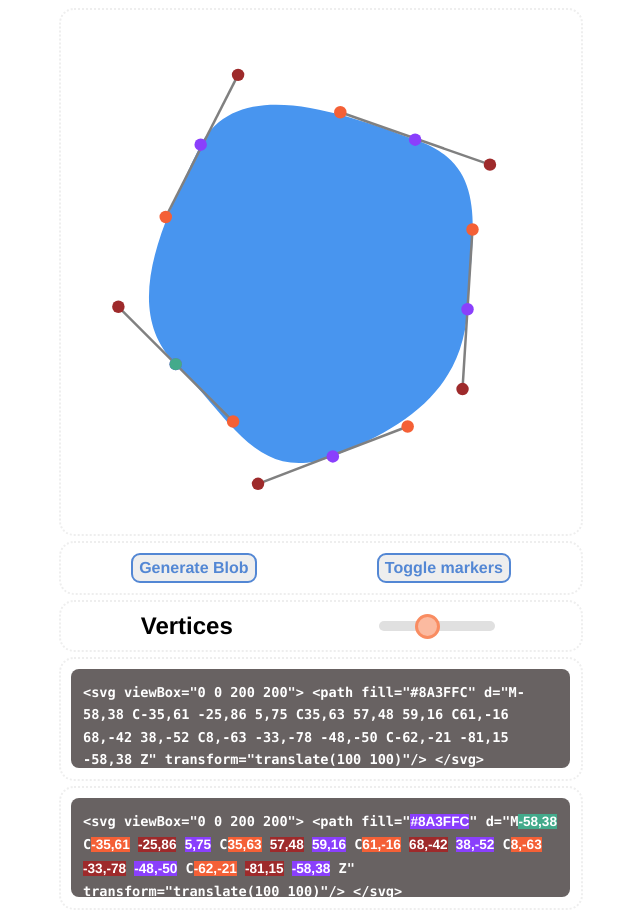
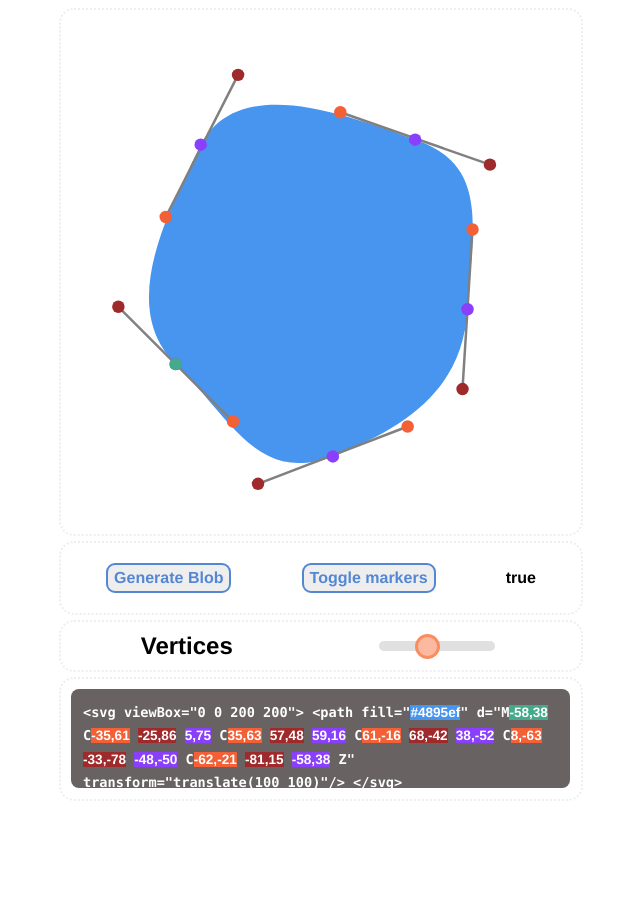
Before and after one commit to mint-made/blob-generator, a plain HTML site: page index.html in a window 1280 px wide. Both pictures are taken after a click on the button "Toggle markers". Shown: the whole page, without its empty margins (319-959 px from the left). After the commit the page ends 809 px from the top, so only its background shows below. Drawn offline with nearby package versions, Linux system fonts and the light colour scheme.

Commit message:
state management for the markers implimented

```diff
--- a/index.html
+++ b/index.html
@@ -26,6 +26,7 @@
         <button id="markers-btn" class="btn btn-x" value="false">
           Toggle markers
         </button>
+        <p id="state"></p>
       </div>
     </div>
     <div class="container flex-space-around dotted-border">
@@ -46,7 +47,7 @@
     </div>
     <div
       id="code-snippet-colored-container"
-      class="container dotted-border height-100"
+      class="container dotted-border height-100 display-none"
     >
       <div id="code-snippet-colored"></div>
     </div>
--- a/src/css/styles.css
+++ b/src/css/styles.css
@@ -1,5 +1,8 @@
 * {
   font-family: Helvetica, 'Trebuchet MS', Verdana, sans-serif;
+}
+#state {
+  font-weight: 700;
 }
 #blob-canvas {
   width: 500px;
@@ -56,10 +59,6 @@ h2 {
 }
 
 /* Code snippets styles*/
-
-#svg-code-fill {
-  background-color: #8a3ffc;
-}
 
 /* Slider */
 .slider {
--- a/src/js/app.js
+++ b/src/js/app.js
@@ -1,11 +1,28 @@
 import { svgElement } from './svgElement.js';
-import { rndNoBetween, markers, translateToFixed } from './utility.js';
+import {
+  rndNoBetween,
+  markers,
+  translateToFixed,
+  codeSnippet,
+} from './utility.js';
 const gsap = window.gsap;
+
+const state = {
+  markers: false,
+  toggleMarkers: function () {
+    state.markers = !state.markers;
+    this.update();
+  },
+  update: function () {
+    document.querySelector('#state').innerHTML = state.markers;
+  },
+};
+state.update();
 
 const svg = {
   colorScheme: {
     start: '#43aa8b',
-    blob: '#8A3FFC',
+    blob: '#4895ef',
     origin: '#8A3FFC',
     bezier1: '#f46036',
     bezier2: '#9e2a2b',
@@ -17,7 +34,9 @@ const svg = {
     document
       .querySelector('#markers-btn')
       .addEventListener('click', function () {
+        state.toggleMarkers();
         markers.toggle();
+        codeSnippet.toggle();
       });
     // event listener to generate a new blob
     document
@@ -31,7 +50,7 @@ const svg = {
     vertices.addEventListener('input', function () {
       svg.generateBlob(this.vertices, true);
     });
-    // Init generating a new SVG blob
+    // Init by generating a new SVG blob
     this.generateBlob();
   },
   generateBlobCoords(n) {
@@ -104,8 +123,14 @@ const svg = {
     markers.removeAll();
     const canvas = document.querySelector('#canvas-board');
     let blob = new svg.Blob(vertices);
+
+    /* Checks if the new blob has the same number of vertices as the old blob
+    If so, the blob will be changed without gsap, as gasp transitions glitch out
+    when changing between different numbers of vertices.
+    */
+    const blobSVG = document.querySelector('#blob-svg');
     if (newNumberOfVertices) {
-      document.querySelector('#blob-svg').setAttributeNS(null, 'd', blob.d);
+      blobSVG.setAttributeNS(null, 'd', blob.d);
     } else {
       gsap.to('#blob-svg', {
         duration: 1,
@@ -113,9 +138,12 @@ const svg = {
         attr: { d: blob.d },
       });
     }
+    blobSVG.setAttributeNS(null, 'fill', this.colorScheme.blob);
+    // Generates the markers and hides them as default.
     svg.generateMarkers(blob, canvas);
-
-    markers.toggle();
+    if (!state.markers) {
+      markers.toggle();
+    }
     // Display SVG HTML code for the blob
     document.querySelector('#code-snippet').innerHTML = blob.svgString;
     // Display colored SVG HTML code for the blob
--- a/src/js/svgElement.js
+++ b/src/js/svgElement.js
@@ -42,7 +42,7 @@ const svgElement = {
   generateColoredSVGString(pointsArray, startPoint, colorScheme) {
     let svgStringArray = [
       `&lt;svg viewBox="0 0 200 200"&gt;
-    &lt;path fill="<span id="svg-code-fill">${colorScheme.blob}</span>" d="M<span style="background-color:${colorScheme.start}">${startPoint.origin.x},${startPoint.origin.y}</span>`,
+    &lt;path fill="<span style="background-color:${colorScheme.blob}">${colorScheme.blob}</span>" d="M<span style="background-color:${colorScheme.start}">${startPoint.origin.x},${startPoint.origin.y}</span>`,
     ];
 
     // Loop through points array inserting colored spans for the different points
--- a/src/js/utility.js
+++ b/src/js/utility.js
@@ -17,6 +17,18 @@ const markers = {
     });
   },
 };
+const codeSnippet = {
+  toggle() {
+    // Toggles visibility for the code snippets
+    document
+      .querySelectorAll(
+        '#code-snippet-colored-container, #code-snippet-container'
+      )
+      .forEach((marker) => {
+        marker.classList.toggle('display-none');
+      });
+  },
+};
 function translateToFixed(pointsArray, decimalPoints) {
   pointsArray.forEach((point) => {
     point.bezier1.x = point.bezier1.x.toFixed(decimalPoints);
@@ -29,4 +41,4 @@ function translateToFixed(pointsArray, decimalPoints) {
   return pointsArray;
 }
 
-export { rndNoBetween, translateToFixed, markers };
+export { rndNoBetween, translateToFixed, markers, codeSnippet };
```
